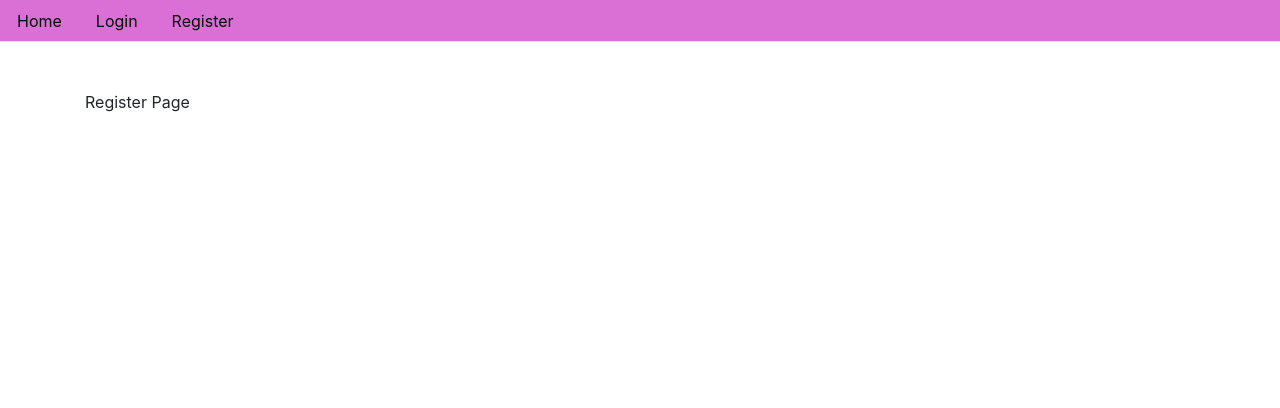
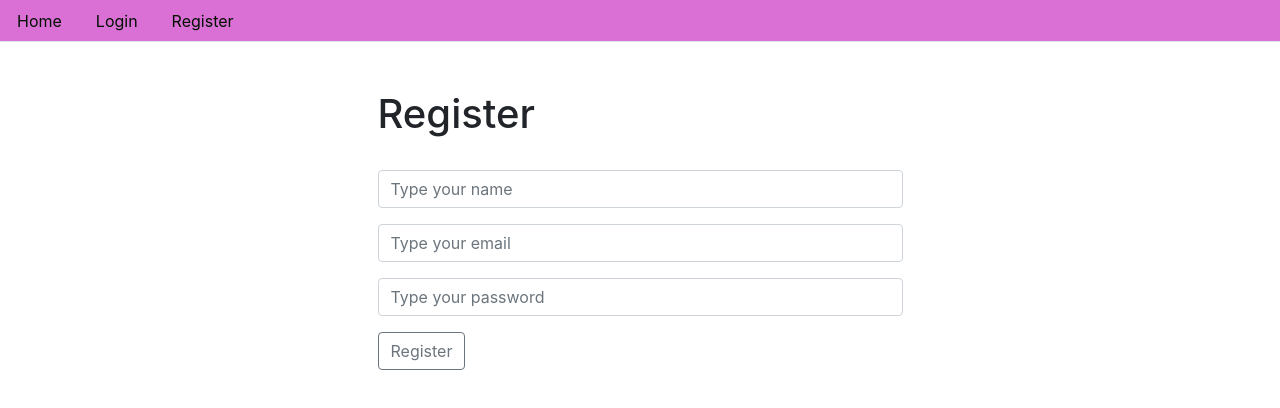
Before and after one commit to HeWhoShallNotBeMentioned/nextjs-node-aws, a Next.js app: page /register in a window 1280 px wide. Shown: the top 408 px of the page. Built offline with nearby package versions, Linux system fonts and the light colour scheme; a small style sheet from the web is missing.

Commit message:
great basic jsx for the register form

```diff
--- a/pages/register.js
+++ b/pages/register.js
@@ -2,6 +2,47 @@ import React from 'react';
 import Layout from '../components/Layout';
 //import MyApp from _app.js
 
-const Register = () => <Layout>Register Page</Layout>;
+const Register = () => {
+  const registerForm = () => {
+    return (
+      <form>
+        <div className="form-group">
+          <input
+            type="text"
+            className="form-control"
+            placeholder="Type your name"
+          />
+        </div>
+        <div className="form-group">
+          <input
+            type="email"
+            className="form-control"
+            placeholder="Type your email"
+          />{' '}
+        </div>
+        <div className="form-group">
+          <input
+            type="password"
+            className="form-control"
+            placeholder="Type your password"
+          />
+        </div>
+        <div className="form-group">
+          <button className="btn btn-outline-secondary">Register</button>
+        </div>
+      </form>
+    );
+  };
+
+  return (
+    <Layout>
+      <div className="col-md-6 offset-md-3">
+        <h1>Register</h1>
+        <br />
+        {registerForm()}
+      </div>
+    </Layout>
+  );
+};
 
 export default Register;
```
